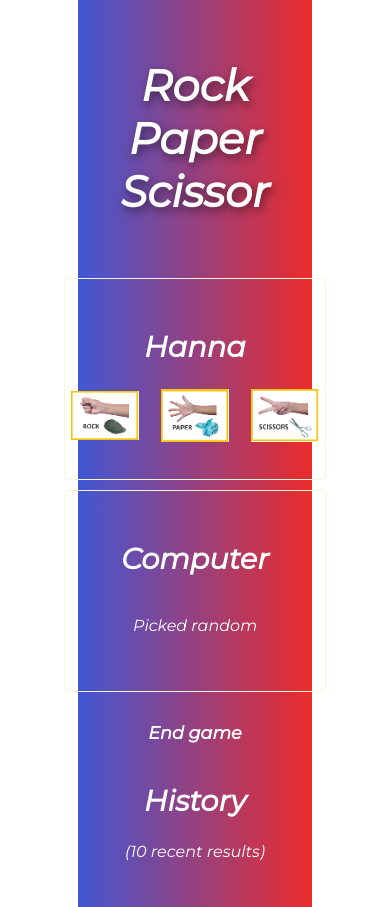
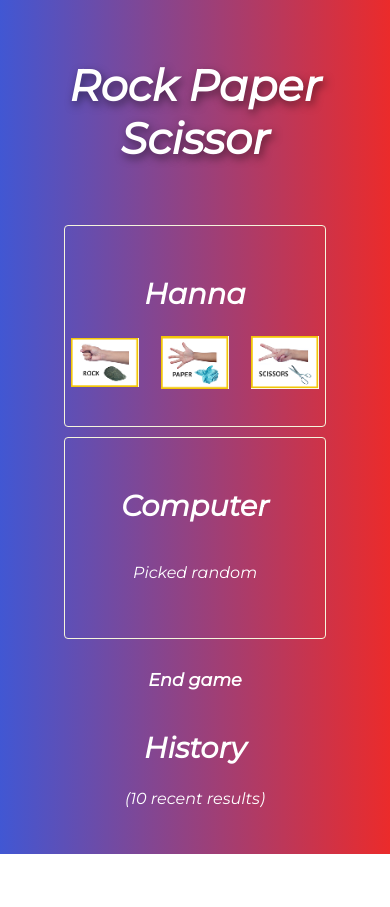
Before and after one commit to huenguyensw/rock-scissor-paper, a React (Create React App) app: page /playing in a window 390 px wide. After the commit the page ends 854 px from the top, so only its background shows below. Built offline with nearby package versions, Linux system fonts and the light colour scheme.

Commit message:
responsive

```diff
--- a/src/components/gamemode.css
+++ b/src/components/gamemode.css
@@ -2,11 +2,11 @@
     display: flex;
     flex-direction: column;
     gap: 20px;
-    align-items: flex-end;
+    align-items: flex-start;
     margin: auto;
     font-size: 1.2rem;
-    @media (max-width: 768px){
-        align-items: flex-start;
+    @media (min-width: 1025px){
+        align-items: flex-end;
     };
 
 }
--- a/src/components/playing.css
+++ b/src/components/playing.css
@@ -4,8 +4,8 @@
     justify-content: space-between;
     column-gap: 10px;
     align-items: center;
-    @media (max-width: 768px){
-        flex-direction: column;
+    @media (min-width: 1025px){
+        flex-direction: row;
         align-items: center;
     };
 }
--- a/src/index.css
+++ b/src/index.css
@@ -11,16 +11,7 @@ body {
   font-family: 'Montserrat', sans-serif;
   color: white;
   max-width: 720px;
-  width: 100%;
-  @media (max-width: 768px) {
-    /* Styles applied when the viewport width is 768px or less */
-    width: 80%;
-  }
 
-  @media (max-width: 480px) {
-    /* Styles applied when the viewport width is 480px or less */
-    width: 60%;
-  }
 }
 
 code {
```
